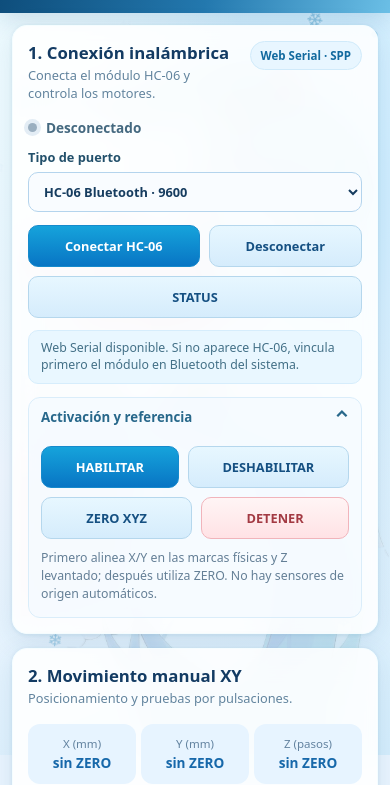
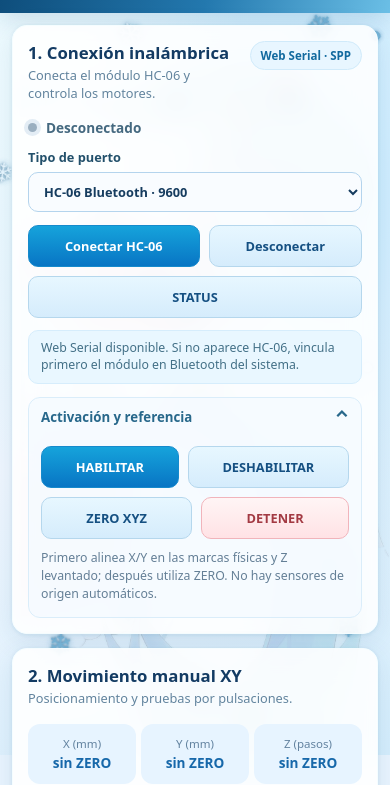
Before and after one commit to NoctisRH/plotter-avanxe-bluetoothV2, a plain HTML site: page index.html in a window 390 px wide. Shown: the part 89-874 px from the top of the page. Drawn offline with Linux system fonts and the light colour scheme.

Commit message:
Update snowfall particle styles and media query

```diff
--- a/estilo.css
+++ b/estilo.css
@@ -1,4 +1,3 @@
-
 :root{font-family:system-ui,-apple-system,"Segoe UI",sans-serif;color:#173852;background:#eaf5ff;--blue:#1377bd;--line:#cfe5f6;--ink:#173852;--muted:#647f96;--glass:rgba(255,255,255,.88)}
 *{box-sizing:border-box}html{min-height:100%}body{margin:0;min-height:100vh;position:relative;isolation:isolate}
 .ambient,.miku-bg{position:fixed;inset:0;pointer-events:none;z-index:-2}.ambient{background:radial-gradient(ellipse at 8% 20%,#f1fcff 0%,transparent 42%),radial-gradient(ellipse at 87% 33%,#caecff 0%,transparent 55%),linear-gradient(155deg,#d4f1ff,#f0f7ff 55%,#d5eefd)}
@@ -36,7 +35,7 @@ input:focus,select:focus,button:focus-visible,summary:focus-visible{outline:2px
 }
 .test-grid{display:grid;grid-template-columns:repeat(2,minmax(0,1fr));gap:9px;margin-top:12px}
 .test-grid button{min-width:0;min-height:46px;line-height:1.25}
-/* V3.2 · Copos independientes: tamaños variados, velocidades diferentes,
+/* V3.3 · Nevada mas visible: copos amplificados sin alterar la logica UART,
    ligera brisa lateral y oscilación. No se repiten en una cuadrícula. */
 .snowfall{
   position:fixed; inset:0; overflow:hidden;
@@ -48,17 +47,18 @@ input:focus,select:focus,button:focus-visible,summary:focus-visible{outline:2px
 .snowfall .snow-particle{
   position:absolute; top:0; left:var(--left);
   display:block; color:var(--snow-color);
-  font-size:var(--size); line-height:1;
-  opacity:var(--alpha);
+  font-size:calc(var(--size) * 1.65); line-height:1;
+  opacity:clamp(.45, calc(var(--alpha) * 1.55), .90);
   font-family:Arial,"Segoe UI Symbol",sans-serif;
-  text-shadow:0 0 4px rgba(255,255,255,.82),0 0 1px rgba(40,121,168,.2);
+  text-shadow:0 1px 2px rgba(24,79,120,.50),0 0 7px rgba(60,142,190,.40);
   will-change:transform;
+  filter:drop-shadow(0 0 1px rgba(32,105,153,.25));
   animation:snowfallSway var(--duration) linear var(--delay) infinite;
 }
 .snowfall .snow-particle.snow-dust{
-  width:var(--size);height:var(--size);border-radius:50%;
+  width:calc(var(--size) * 1.5);height:calc(var(--size) * 1.5);border-radius:50%;
   background:var(--snow-color);font-size:0;
-  box-shadow:0 0 5px rgba(255,255,255,.55);
+  box-shadow:0 0 5px rgba(31,111,163,.42),inset 0 0 1px rgba(16,87,132,.50);
 }
 /* El desplazamiento lateral cambia de signo, simulando brisa en lugar
    de que cada copo recorra una recta vertical. */
@@ -70,5 +70,5 @@ input:focus,select:focus,button:focus-visible,summary:focus-visible{outline:2px
   78%  {transform:translate3d(calc(var(--wind78) - var(--sway)),89vh,0) rotate(194deg)}
   100% {transform:translate3d(var(--wind),116vh,0) rotate(255deg)}
 }
-@media(max-width:490px){.panel-toggle>.section-summary{padding:15px 47px 15px 15px}.panel-toggle>.panel-inner{padding:0 15px 15px}.panel-toggle .chevron{right:17px}.test-grid{grid-template-columns:1fr}.snowfall{opacity:.8}}
+@media(max-width:490px){.panel-toggle>.section-summary{padding:15px 47px 15px 15px}.panel-toggle>.panel-inner{padding:0 15px 15px}.panel-toggle .chevron{right:17px}.test-grid{grid-template-columns:1fr}.snowfall{opacity:.95}}
 @media(prefers-reduced-motion:reduce){.snowfall .snow-particle,.panel-toggle>.panel-inner{animation:none!important}.snowfall{display:none!important}.panel-toggle .chevron{transition:none!important}}
```
